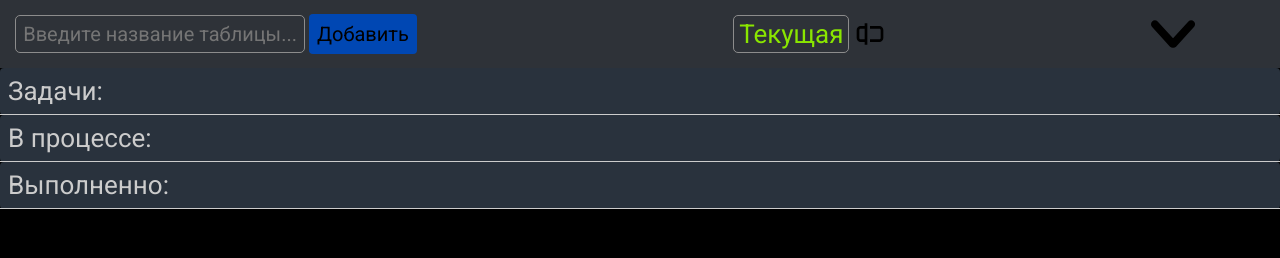
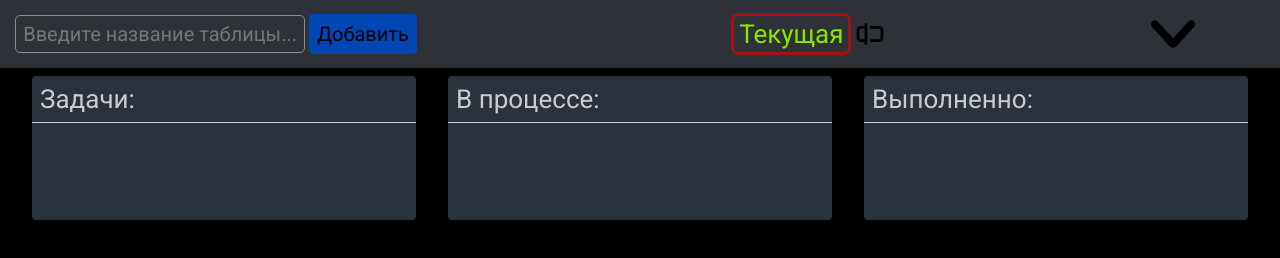
Before and after one commit to vadim36/Todo-List, a website built with Parcel: page src/index.html in a window 1280 px wide. Both pictures are taken after a click on the button 865 px from the left and 34 px from the top of the page. Built offline with nearby package versions, Linux system fonts and the light colour scheme.

Commit message:
Add basic for todo columns

```diff
--- a/src/index.html
+++ b/src/index.html
@@ -30,7 +30,7 @@
       <strong class="vs-hidden">Выберите таблицу:</strong>
       <ul>
         <li class="nav-select__link" data-selected>
-          <a href="" data-type="table_link">Текущая</a>
+          <a href="#primary_table" data-type="table_link">Текущая</a>
           <button class="nav-select__button-rename" data-type="rename-title_button">
             <img src="assets/rename-svgrepo-com.svg" alt="rename icon">
           </button>
@@ -75,7 +75,10 @@
     <button class="aside__button-close" data-type="close_aside_button">Закрыть</button>
   </aside>
   <main class="main">
-    <section class="main__section-todo todo-section" aria-label="Todo List">
+    <section
+      id="primary_table"
+      class="main__section-todo todo-section"
+      aria-label="Todo List">
         <div class="todo-section__column
             column-issue
             todo-section__column-todo">
--- a/src/styles/abstract/root/root.scss
+++ b/src/styles/abstract/root/root.scss
@@ -40,6 +40,7 @@ $xs-media-query: 400px;
   --green-color: var(--h-green) var(--s-100) var(--l-60);
   --blue-color: var(--h-blue) var(--s-100) var(--l-50);
   --orange-color: var(--h-orange) var(--s-80) var(--l-50);
+  --red-color: var(--h-0) var(--s-80) var(--l-50);
 }
 
 :root:has(body[dark-mode]) {
--- a/src/styles/components/aside__component.scss
+++ b/src/styles/components/aside__component.scss
@@ -50,6 +50,7 @@
     > fieldset {
       display: flex;
       gap: .5rem;
+      flex-wrap: wrap;
     }
   }
 }
--- a/src/styles/components/header__component.scss
+++ b/src/styles/components/header__component.scss
@@ -34,7 +34,7 @@
   }
 
   [data-type="table_link"][contenteditable="true"] {
-    outline: var(--primary-border);
+    outline: 3px solid hsl(var(--red-color));
     border-radius: var(--primary-border-radius);
     padding: .2rem .3rem;
     cursor: text;
--- a/src/styles/components/todo-section__component.scss
+++ b/src/styles/components/todo-section__component.scss
@@ -1,23 +1,51 @@
 @use '../abstract/_index.scss' as *;
 
+.main {
+  flex: 1;
+}
+
 .todo-section {
+  width: 100%;
   height: 100%;
+
+  display: flex;
+  justify-content: space-evenly;
+  align-items: flex-start;
+  padding: .5rem 0;
+
+  @media (width <= #{$ms-media-query}) {
+    flex-direction: column;
+    padding: .5rem .5rem 0 .5rem;
+    align-items: stretch;
+    justify-content: flex-start;
+    gap: .5rem;
+  }
 }
 
 .column-issue {
   border-radius: var(--primary-border-radius);
   background: hsl(var(--blue-gray-color));
   color: hsl(var(--xlight-gray-color));
+  width: 30vw;
+  min-height: 9rem;
+
+  @media (width <= #{$ms-media-query}) {
+    width: auto;
+  }
 
   &__title {
     display: block;
     padding: .5rem;
     width: 100%;
     border-bottom: 1px solid hsl(var(--xlight-gray-color));
-    font-size: var(--x-font-size);;
-  }
+    font-size: var(--x-font-size);
 
-  &[data-hidden] {
-    display: none;
+    @media (width <= #{$ms-media-query}) {
+      font-size: calc(var(--x-font-size) * 1.285);
+    }
+
+    @media (width <= #{$xs-media-query}) {
+      font-size: var(--x-font-size);
+    }
   }
 }
```
Lines whose indentation alone changed are shown as unchanged.
